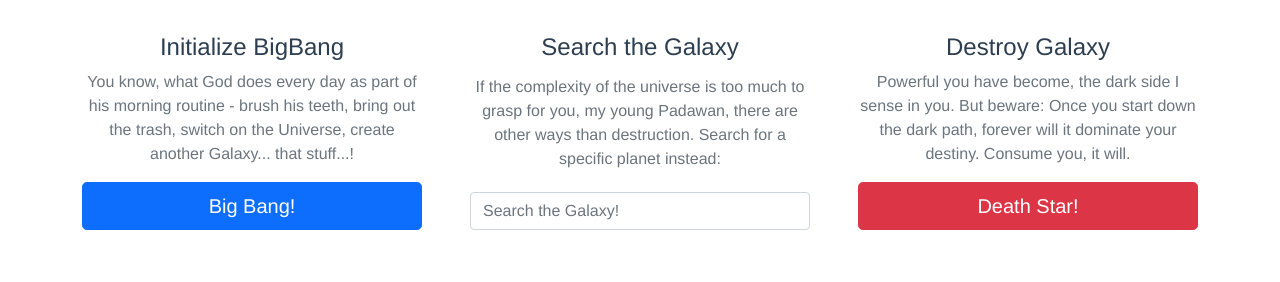
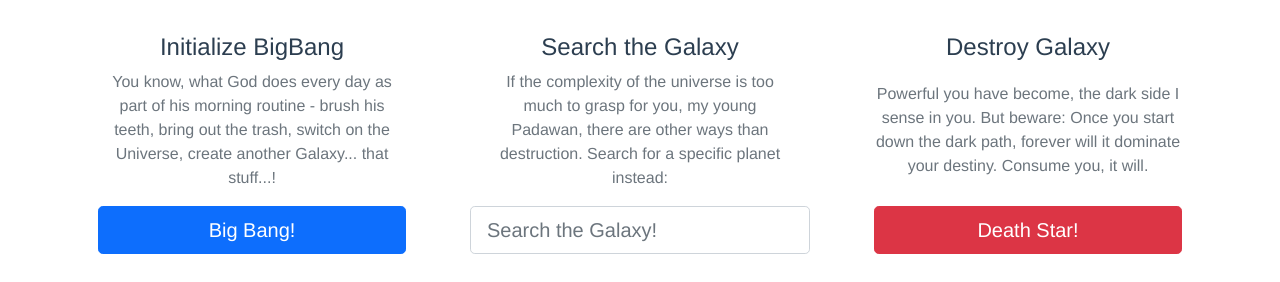
Before and after one commit to mayinx/jedis-galaxy-guide, a Vue app: page /galaxy in a window 1280 px wide. Shown: the part 501-783 px from the top of the page. Built offline with nearby package versions, Linux system fonts and the light colour scheme.

Commit message:
Add basic styling for planet list items

```diff
--- a/src/components/PlanetListItem.vue
+++ b/src/components/PlanetListItem.vue
@@ -1,10 +1,10 @@
 <template>
-  <div class="col planets-grid-item">
-    <div class="card">
+  <div class="col d-flex">
+    <div class="card shadow-lg planet">
       <img src="../assets/shutterstock_127633466.jpg" class="card-img-top" alt="..." />
-      <div class="card-body">
+      <div class="card-body d-flex flex-column">
         <h5 class="card-title">{{ planet.name }}</h5>
-        <p class="card-text">
+        <p class="card-text flex-fill">
           The planet {{ planet.name }} has a {{ planet.climate }} climate and a
           {{ planet.terrain }} terrain -
           {{
@@ -14,7 +14,11 @@
           }}
         </p>
         <p class="card-text">
-          <router-link :to="`/planet/` + planet.name">Visit {{ planet.name }}!</router-link>
+          <router-link :to="`/planet/` + planet.name">
+            <button type="button" class="btn btn-outline-secondary" @click="bigBang()">
+              Visit {{ planet.name }}!
+            </button>
+          </router-link>
         </p>
       </div>
     </div>
@@ -24,3 +28,13 @@
 <script>
 export default { props: ["planet"] };
 </script>
+
+<style scoped>
+.planet {
+  border-radius: 15px;
+}
+.planet img {
+  border-top-left-radius: 15px;
+  border-top-right-radius: 15px;
+}
+</style>
--- a/src/views/Galaxy.vue
+++ b/src/views/Galaxy.vue
@@ -21,41 +21,41 @@
         <div ref="listOptionsCnt" class="row g-5 pt-lg-3">
           <div class="col-6 col-lg-4 d-flex flex-column jus justify-content-between">
             <h4>Initialize BigBang</h4>
-            <p class="text-muted d-none d-sm-block">
+            <p class="text-muted d-none d-sm-block px-lg-3">
               You know, what God does every day as part of his morning routine - brush his teeth,
               bring out the trash, switch on the Universe, create another Galaxy... that stuff...!
             </p>
 
-            <button type="button" class="btn btn-primary btn-lg" @click="bigBang()">
+            <button type="button" class="btn btn-primary btn-lg mx-lg-3" @click="bigBang()">
               Big Bang!
             </button>
           </div>
 
           <div class="col-6 col-lg-4 d-flex flex-column jus justify-content-between order-lg-last">
             <h4>Destroy Galaxy</h4>
-            <p class="text-muted d-none d-sm-block">
+            <p class="text-muted d-none d-sm-block px-lg-3">
               Powerful you have become, the dark side I sense in you. But beware: Once you start
               down the dark path, forever will it dominate your destiny. Consume you, it will.
             </p>
 
-            <button type="button" class="btn btn-danger btn-lg" @click="deathStar()">
+            <button type="button" class="btn btn-danger btn-lg mx-lg-3" @click="deathStar()">
               Death Star!
             </button>
           </div>
 
           <div class="col-12 col-lg-4 d-flex flex-column jus justify-content-between">
             <h4>Search the Galaxy</h4>
-            <p class="text-muted d-none d-sm-block">
+            <p class="text-muted d-none d-sm-block px-lg-3">
               If the complexity of the universe is too much to grasp for you, my young Padawan,
               there are other ways than destruction. Search for a specific planet instead:
             </p>
             <input
               id="galaxy-on-page-search"
               type="text"
-              class="form-control"
+              class="form-control form-control-lg"
               placeholder="Search the Galaxy!"
               v-model="search"
-              @input="searchGalaxy()"
+              @input.prevent="searchGalaxy()"
               @click="scrollListOptionsIntoView()"
             />
           </div>
@@ -197,7 +197,7 @@
     const handleInfiniteScroll = async () => {
       if (canRenderNextPage()) {
         let scrollEl = planetsListCnt.value;
-        if (scrollEl.getBoundingClientRect().bottom < window.innerHeight) {
+        if (scrollEl && scrollEl.getBoundingClientRect().bottom < window.innerHeight) {
           console.log("INFINITE SCROLL TRIGGERED!");
           await loadPlanets({ loadMore: true });
         }
```
